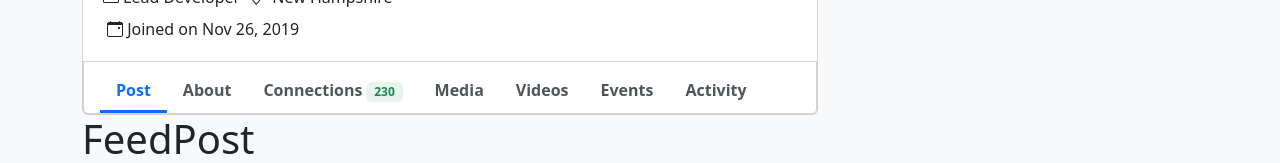
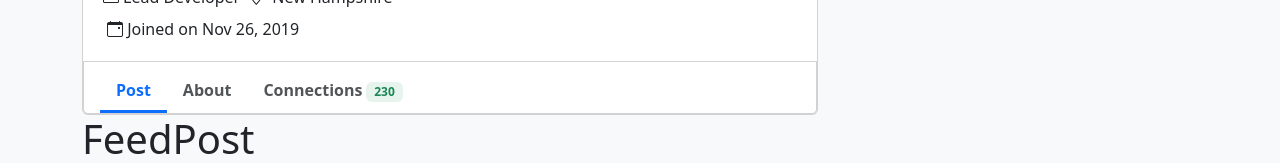
Before and after one commit to dsdebnath4663/social-bridge, a React (Create React App) app: page /feed in a window 1280 px wide. Shown: the part 396-559 px from the top of the page. Built offline with nearby package versions, Linux system fonts and the light colour scheme.

Commit message:
feed fix

```diff
--- a/src/components/Feed.js
+++ b/src/components/Feed.js
@@ -5,6 +5,7 @@ import FeedPost from "./feed/FeedPost";
 import FeedHeader from "./feed/FeedHeader";
 import "./feed/feed.css";
 import "./feed/feed-mobile.css";
+import Profile from "./feed/Profile";
 function Feed() {
   return (
     <main>
@@ -123,112 +124,44 @@ function Feed() {
                     <li class="nav-item">
                       <a
                         class="nav-link px-3 fw-semibold active"
-                        id="home-tab"
+                        id="post-tab"
                         data-bs-toggle="tab"
-                        data-bs-target="#home"
+                        data-bs-target="#post"
                         type="button"
                         role="tab"
-                        aria-controls="home"
+                        aria-controls="post"
                         aria-selected="true"
                       >
                         Post
                       </a>
                     </li>
+                    {/* Post
+About
+Connections230
+Media
+Videos
+Events
+Activity
+
+   Connections
+                        <span class="badge bg-success bg-opacity-10 text-success  ms-1">
+                          {" "}
+                          230
+                        </span>*/}
                     <li class="nav-item">
                       <a
-                        class="nav-link px-3 fw-semibold"
-                        id="home-tab"
-                        data-bs-toggle="tab"
-                        data-bs-target="#home"
-                        type="button"
-                        role="tab"
-                        aria-controls="about"
-                        aria-selected="true"
-                      >
-                        About{" "}
+                        class="nav-link px-3 fw-semibold " id="profile-tab" data-bs-toggle="tab" data-bs-target="#profile" type="button" role="tab" aria-controls="profile" aria-selected="false">
+                        About
                       </a>
                     </li>
-                    <li class="nav-item" p-1>
+                    <li class="nav-item">
                       <a
-                        class="nav-link px-3 fw-semibold"
-                        id="home-tab"
-                        data-bs-toggle="tab"
-                        data-bs-target="#home"
-                        type="button"
-                        role="tab"
-                        aria-controls=" connections "
-                        aria-selected="true"
-                      >
-                        {" "}
+                        class="nav-link px-3 fw-semibold " id="profile-tab" data-bs-toggle="tab" data-bs-target="#profile" type="button" role="tab" aria-controls="profile" aria-selected="false">
                         Connections
                         <span class="badge bg-success bg-opacity-10 text-success  ms-1">
                           {" "}
                           230
                         </span>
-                      </a>
-                    </li>
-
-                    <li class="nav-item">
-                      <a
-                        class="nav-link px-3 fw-semibold"
-                        id="home-tab"
-                        data-bs-toggle="tab"
-                        data-bs-target="#home"
-                        type="button"
-                        role="tab"
-                        aria-controls=" media"
-                        aria-selected="true"
-                      >
-                        {" "}
-                        Media{" "}
-                      </a>
-                    </li>
-
-                    <li class="nav-item">
-                      <a
-                        class="nav-link px-3 fw-semibold"
-                        id="home-tab"
-                        data-bs-toggle="tab"
-                        data-bs-target="#home"
-                        type="button"
-                        role="tab"
-                        aria-controls=" videos"
-                        aria-selected="true"
-                      >
-                        {" "}
-                        Videos{" "}
-                      </a>
-                    </li>
-
-                    <li class="nav-item">
-                      <a
-                        class="nav-link px-3 fw-semibold"
-                        id="home-tab"
-                        data-bs-toggle="tab"
-                        data-bs-target="#home"
-                        type="button"
-                        role="tab"
-                        aria-controls=" Events"
-                        aria-selected="true"
-                      >
-                        {" "}
-                        Events{" "}
-                      </a>
-                    </li>
-
-                    <li class="nav-item">
-                      <a
-                        class="nav-link px-3 fw-semibold"
-                        id="home-tab"
-                        data-bs-toggle="tab"
-                        data-bs-target="#home"
-                        type="button"
-                        role="tab"
-                        aria-controls=" activity"
-                        aria-selected="true"
-                      >
-                        {" "}
-                        Activity{" "}
                       </a>
                     </li>
                   </ul>
@@ -241,9 +174,9 @@ function Feed() {
               <div class="tab-content" id="myTabContent">
                 <div
                   class="tab-pane fade show active"
-                  id="home"
+                  id="post"
                   role="tabpanel"
-                  aria-labelledby="home-tab"
+                  aria-labelledby="post-tab"
                 >
                   <FeedPost />
                 </div>
@@ -253,7 +186,7 @@ function Feed() {
                   role="tabpanel"
                   aria-labelledby="profile-tab"
                 >
-                  <h1>About</h1>
+                  <Profile />
                 </div>
                 <div
                   class="tab-pane fade"
--- /dev/null
+++ b/src/components/feed/Profile.js
@@ -0,0 +1,11 @@
+
+import React from 'react';
+
+
+function Profile() {
+  return (
+    <h1>Profile</h1>
+  );
+}
+
+export default Profile;
```
Also changed, not shown: src/components/feed/FeedPost copy 2.js (added, +11 -0 lines), src/components/feed/FeedPost copy 3.js (added, +11 -0 lines), src/components/feed/FeedPost copy 4.js (added, +11 -0 lines), src/components/feed/FeedPost copy 5.js (added, +11 -0 lines).
